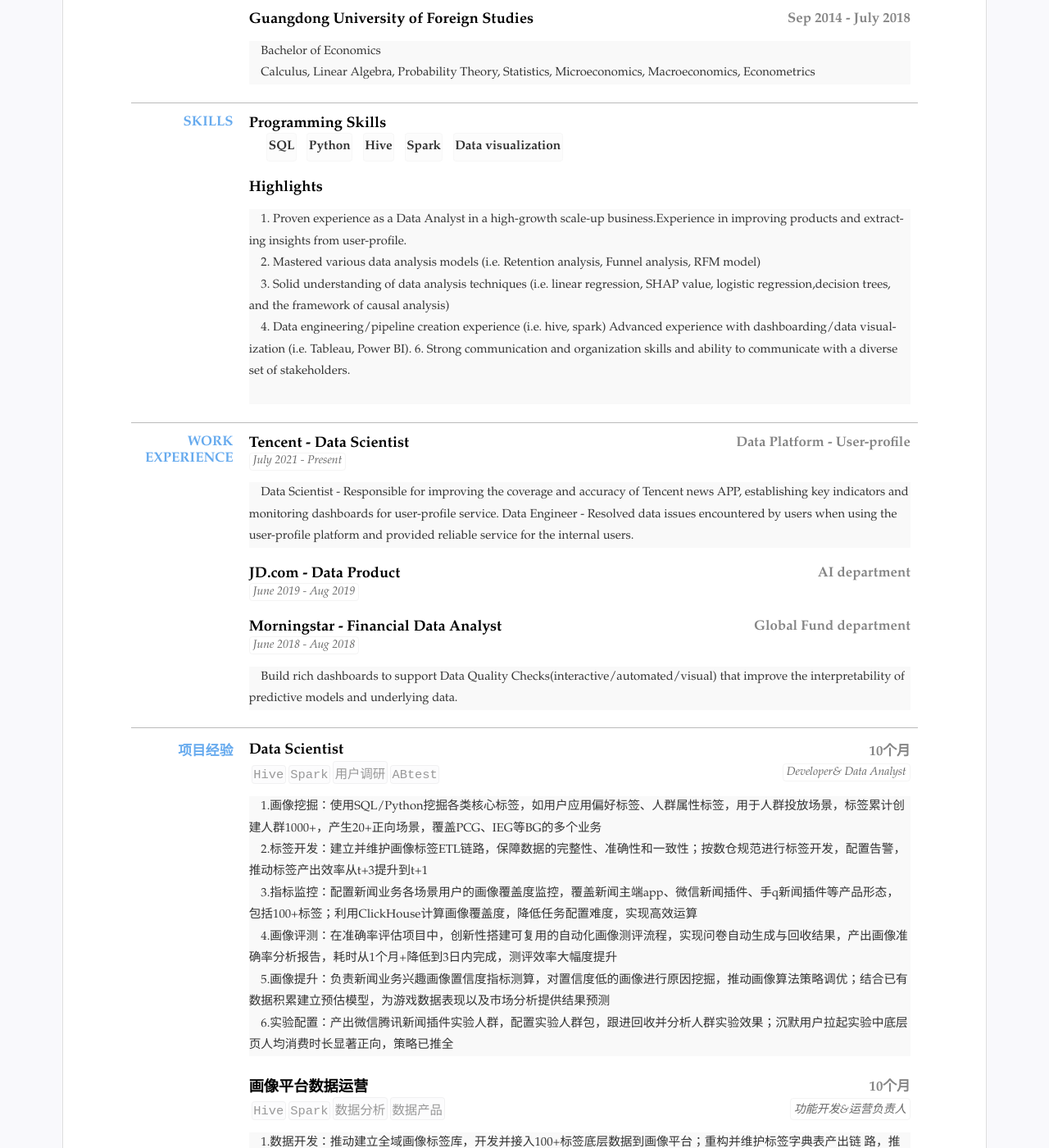
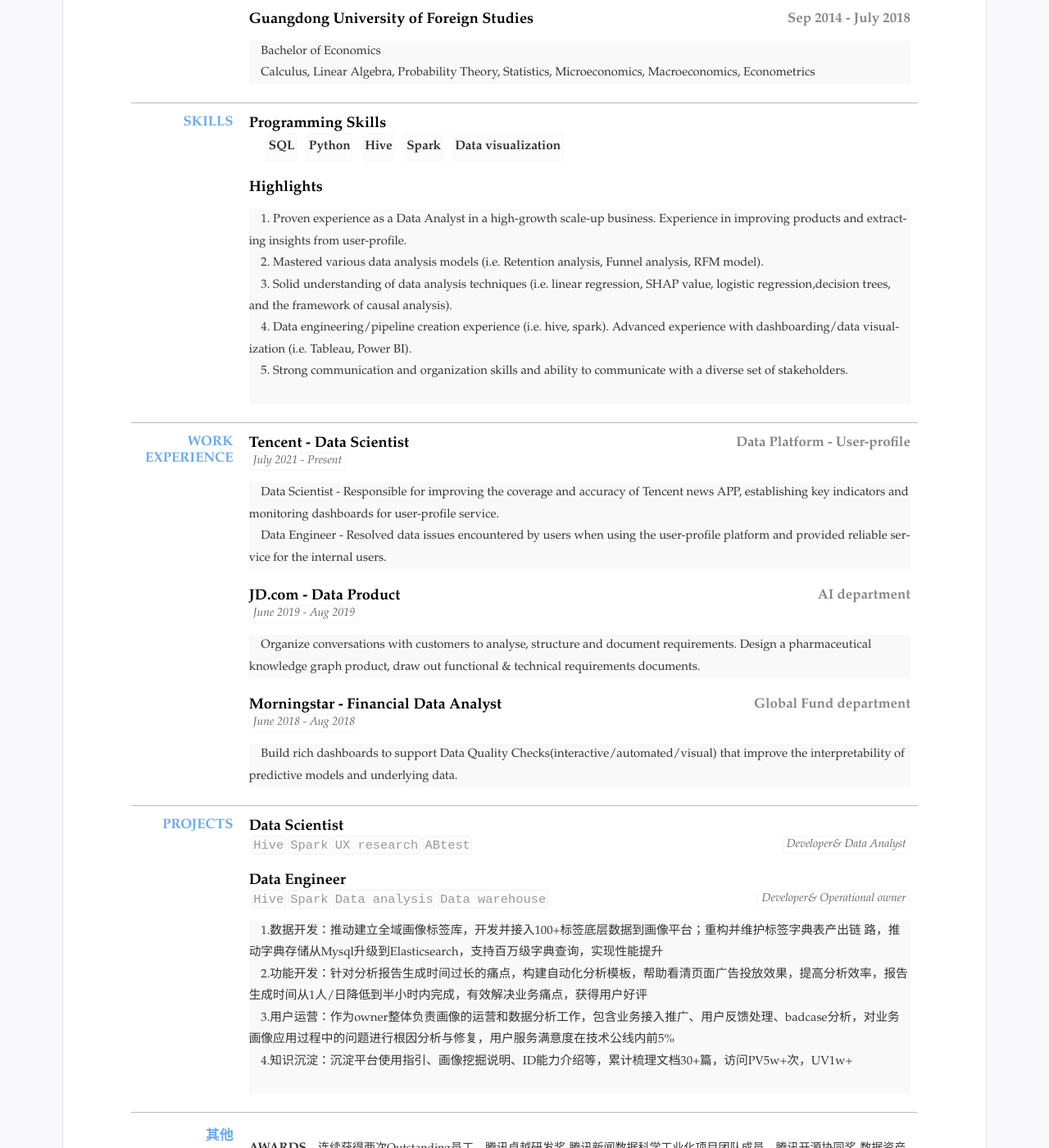
Before and after one commit to hazelyang518/eng_cv, a Jekyll site: the page built from index.html, in a window 1280 px wide and 1400 px high, scrolled down 419 px. Shown: the whole window at 82% size. Built offline with Jekyll 4.4.1, drawn with Linux system fonts in a browser that asks for light colours.

Commit message:
Update resume.yml

```diff
--- a/_data/resume.yml
+++ b/_data/resume.yml
@@ -64,11 +64,11 @@ main: #简历主要内容，
   #            5. 工作认真负责、勇于担当、沟通和团队协作能力强；能力综合，有独立管理和运营项目的经验
   #   - Data visualization
   - title: Highlights
-    detail: &nbsp 1. Proven experience as a Data Analyst in a high-growth scale-up business.Experience in improving products and extracting insights from user-profile. <br>  &nbsp &nbsp
-             2. Mastered various data analysis models (i.e. Retention analysis, Funnel analysis, RFM model) <br>  &nbsp &nbsp
-             3. Solid understanding of data analysis techniques (i.e. linear regression, SHAP value, logistic regression,decision trees, and the framework of causal analysis) <br>  &nbsp &nbsp
-             4. Data engineering/pipeline creation experience (i.e. hive, spark)  Advanced experience with dashboarding/data visualization (i.e. Tableau, Power BI).
-             6. Strong communication and organization skills and ability to communicate with a diverse set of stakeholders. <br>  &nbsp &nbsp
+    detail: &nbsp 1. Proven experience as a Data Analyst in a high-growth scale-up business. Experience in improving products and extracting insights from user-profile. <br>  &nbsp &nbsp
+             2. Mastered various data analysis models (i.e. Retention analysis, Funnel analysis, RFM model). <br>  &nbsp &nbsp
+             3. Solid understanding of data analysis techniques (i.e. linear regression, SHAP value, logistic regression,decision trees, and the framework of causal analysis). <br>  &nbsp &nbsp
+             4. Data engineering/pipeline creation experience (i.e. hive, spark).  Advanced experience with dashboarding/data visualization (i.e. Tableau, Power BI).  <br>  &nbsp &nbsp
+             5. Strong communication and organization skills and ability to communicate with a diverse set of stakeholders. <br>  &nbsp &nbsp
 
 - type: WORK EXPERIENCE
   name:
@@ -84,7 +84,7 @@ main: #简历主要内容，
     # - 画像提升
     # - 实验配置
     # summary: 职务或者工作总结(自动折叠)
-    detail: Data Scientist - Responsible for improving the coverage and accuracy of Tencent news APP, establishing key indicators and monitoring dashboards for user-profile service.
+    detail: Data Scientist - Responsible for improving the coverage and accuracy of Tencent news APP, establishing key indicators and monitoring dashboards for user-profile service. <br>  &nbsp &nbsp
             Data Engineer -  Resolved data issues encountered by users when using the user-profile platform and provided reliable service for the internal users.
     open: open
     #可以设置open默认展开
@@ -100,8 +100,7 @@ main: #简历主要内容，
     # - 画像提升
     # - 实验配置
     # summary: 职务或者工作总结(自动折叠)
-    detail:
-    open: Organize conversations with customers to analyse, structure and document requirements. Design a pharmaceutical knowledge graph product, draw out functional & technical requirements documents.
+    detail:  Organize conversations with customers to analyse, structure and document requirements. Design a pharmaceutical knowledge graph product, draw out functional & technical requirements documents.
     #可以设置open默认展开
 
   - title: Morningstar - Financial Data Analyst
@@ -120,36 +119,37 @@ main: #简历主要内容，
     open: open
     #可以设置open默认展开
 
-- type: Projects
-  name: 项目经验
+- type: PROJECTS
+  name:
   content:
   - title: Data Scientist
     duration: "Developer& Data Analyst"
     tags:
     - Hive
     - Spark
-    - 用户调研
+    - UX research
     - ABtest
-    detail: 1.画像挖掘：使用SQL/Python挖掘各类核心标签，如用户应用偏好标签、人群属性标签，用于人群投放场景，标签累计创建人群1000+，产生20+正向场景，覆盖PCG、IEG等BG的多个业务 <br>  &nbsp &nbsp
-            2.标签开发：建立并维护画像标签ETL链路，保障数据的完整性、准确性和一致性；按数仓规范进行标签开发，配置告警，推动标签产出效率从t+3提升到t+1 <br>  &nbsp &nbsp
-            3.指标监控：配置新闻业务各场景用户的画像覆盖度监控，覆盖新闻主端app、微信新闻插件、手q新闻插件等产品形态，包括100+标签；利用ClickHouse计算画像覆盖度，降低任务配置难度，实现高效运算 <br>  &nbsp &nbsp
-            4.画像评测：在准确率评估项目中，创新性搭建可复用的自动化画像测评流程，实现问卷自动生成与回收结果，产出画像准确率分析报告，耗时从1个月+降低到3日内完成，测评效率大幅度提升  <br>  &nbsp &nbsp
-            5.画像提升：负责新闻业务兴趣画像置信度指标测算，对置信度低的画像进行原因挖掘，推动画像算法策略调优；结合已有数据积累建立预估模型，为游戏数据表现以及市场分析提供结果预测  <br>  &nbsp &nbsp
-            6.实验配置：产出微信腾讯新闻插件实验人群，配置实验人群包，跟进回收并分析人群实验效果；沉默用户拉起实验中底层页人均消费时长显著正向，策略已推全
-    sub: 10个月
+    # detail: 1.画像挖掘：使用SQL/Python挖掘各类核心标签，如用户应用偏好标签、人群属性标签，用于人群投放场景，标签累计创建人群1000+，产生20+正向场景，覆盖PCG、IEG等BG的多个业务 <br>  &nbsp &nbsp
+    #         2.标签开发：建立并维护画像标签ETL链路，保障数据的完整性、准确性和一致性；按数仓规范进行标签开发，配置告警，推动标签产出效率从t+3提升到t+1 <br>  &nbsp &nbsp
+    #         3.指标监控：配置新闻业务各场景用户的画像覆盖度监控，覆盖新闻主端app、微信新闻插件、手q新闻插件等产品形态，包括100+标签；利用ClickHouse计算画像覆盖度，降低任务配置难度，实现高效运算 <br>  &nbsp &nbsp
+    #         4.画像评测：在准确率评估项目中，创新性搭建可复用的自动化画像测评流程，实现问卷自动生成与回收结果，产出画像准确率分析报告，耗时从1个月+降低到3日内完成，测评效率大幅度提升  <br>  &nbsp &nbsp
+    #         5.画像提升：负责新闻业务兴趣画像置信度指标测算，对置信度低的画像进行原因挖掘，推动画像算法策略调优；结合已有数据积累建立预估模型，为游戏数据表现以及市场分析提供结果预测  <br>  &nbsp &nbsp
+    #         6.实验配置：产出微信腾讯新闻插件实验人群，配置实验人群包，跟进回收并分析人群实验效果；沉默用户拉起实验中底层页人均消费时长显著正向，策略已推全
+    detail:
+    sub:
 
-  - title: 画像平台数据运营
-    duration: 功能开发&运营负责人
+  - title: Data Engineer
+    duration: Developer& Operational owner
     tags:
     - Hive
     - Spark
-    - 数据分析
-    - 数据产品
+    - Data analysis
+    - Data warehouse
     detail: 1.数据开发：推动建立全域画像标签库，开发并接入100+标签底层数据到画像平台；重构并维护标签字典表产出链	路，推动字典存储从Mysql升级到Elasticsearch，支持百万级字典查询，实现性能提升 <br>  &nbsp &nbsp
             2.功能开发：针对分析报告生成时间过长的痛点，构建自动化分析模板，帮助看清页面广告投放效果，提高分析效率，报告生成时间从1人/日降低到半小时内完成，有效解决业务痛点，获得用户好评 <br>  &nbsp &nbsp
             3.用户运营：作为owner整体负责画像的运营和数据分析工作，包含业务接入推广、用户反馈处理、badcase分析，对业务画像应用过程中的问题进行根因分析与修复，用户服务满意度在技术公线内前5% <br>  &nbsp &nbsp
             4.知识沉淀：沉淀平台使用指引、画像挖掘说明、ID能力介绍等，累计梳理文档30+篇，访问PV5w+次，UV1w+ <br>  &nbsp &nbsp
-    sub: 10个月
+    sub:
   # - title: Project Name
   #   summary: Projects' introduction or summary
   #   detail:
```
